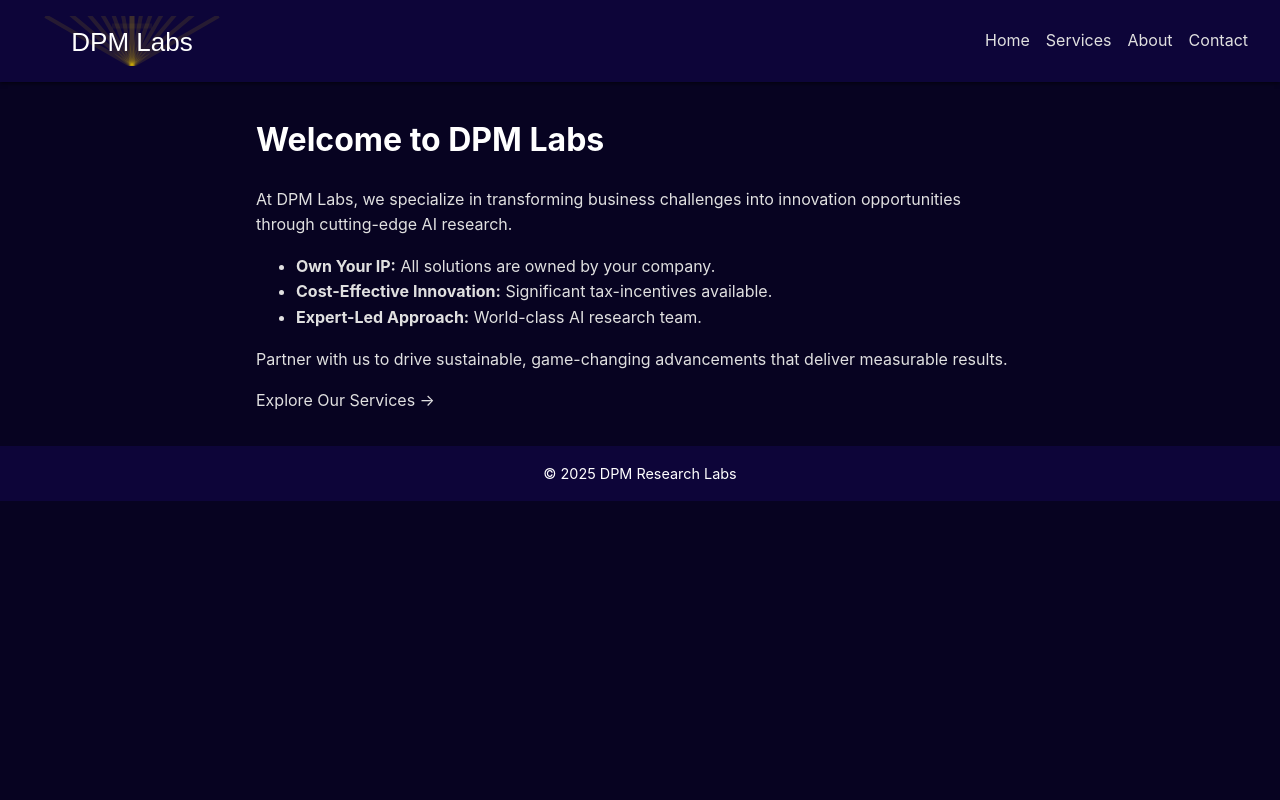
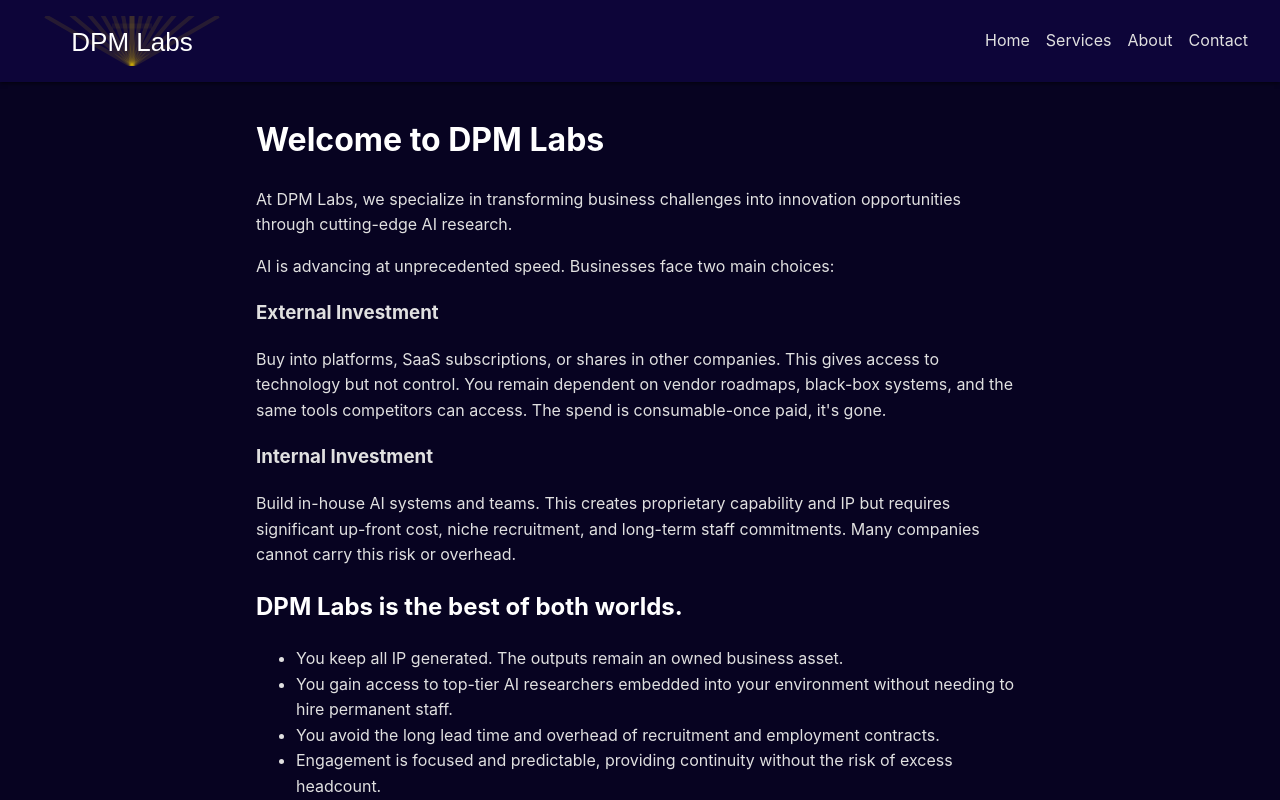
Before and after one commit to kblock1/dpm-research-labs, a Next.js app: page / in a window 1280 px wide. Shown: the top 800 px of the page. Built offline with nearby package versions, Linux system fonts and the light colour scheme.

Commit message:
redo offering

```diff
--- a/pages/index.tsx
+++ b/pages/index.tsx
@@ -8,15 +8,31 @@ export default function Home() {
         At DPM Labs, we specialize in transforming business challenges
         into innovation opportunities through cutting-edge AI research.
       </p>
+
+      <p>AI is advancing at unprecedented speed. Businesses face two main choices:</p>
+
+      <div className="mb-4">
+        <h3>External Investment</h3>
+        <p>Buy into platforms, SaaS subscriptions, or shares in other companies. This gives access to technology but not control. You remain dependent on vendor roadmaps, black-box systems, and the same tools competitors can access. The spend is consumable-once paid, it's gone.</p>
+
+        <h3>Internal Investment</h3>
+        <p>Build in-house AI systems and teams. This creates proprietary capability and IP but requires significant up-front cost, niche recruitment, and long-term staff commitments. Many companies cannot carry this risk or overhead.</p>
+      </div>
+
+      <h2>DPM Labs is the best of both worlds.</h2>
+
       <ul>
-        <li><strong>Own Your IP:</strong> All solutions are owned by your company.</li>
-        <li><strong>Cost-Effective Innovation:</strong> Significant tax-incentives available.</li>
-        <li><strong>Expert-Led Approach:</strong> World-class AI research team.</li>
+        <li>You keep all IP generated. The outputs remain an owned business asset.</li>
+        <li>You gain access to top-tier AI researchers embedded into your environment without needing to hire permanent staff.</li>
+        <li>You avoid the long lead time and overhead of recruitment and employment contracts.</li>
+        <li>Engagement is focused and predictable, providing continuity without the risk of excess headcount.</li>
+        <li>Your staff learn alongside the lab, so capability transfers into your business.</li>
       </ul>
+
       <p>
-        Partner with us to drive sustainable, game-changing advancements that
-        deliver measurable results.
+        This model converts AI from speculation into capability. Instead of betting on external platforms, you embed operational leverage directly into your own processes. The result is short-term efficiency gains and long-term competitive advantage delivered with speed, flexibility, and ownership.
       </p>
+
       <a href="/services">Explore Our Services →</a>
     </Layout>
   )
```
